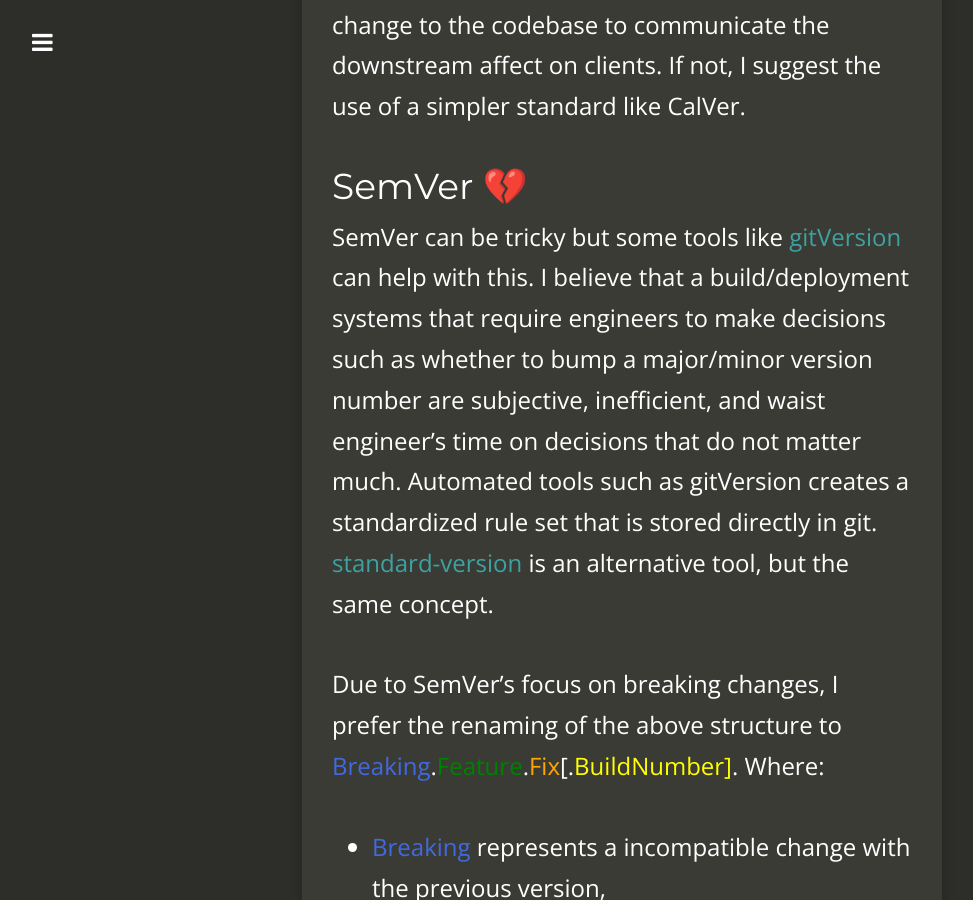
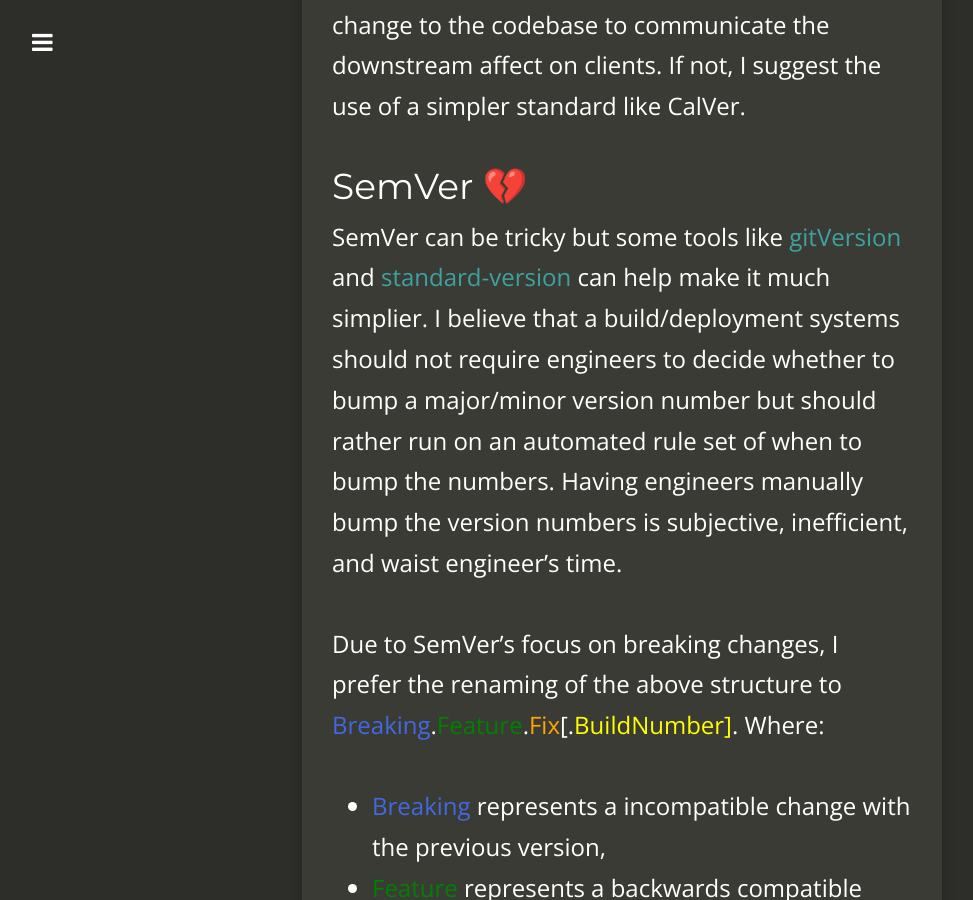
Before and after one commit to GitMje/gitmje.github.io, a Jekyll site: the page built from _posts/2021-12-16-git-version-numbering.md, in a window 1280 px wide and 900 px high, scrolled down 1187 px. Shown: the whole window, without its empty margins (18-991 px from the left). Built offline with Jekyll 4.4.1, drawn with Linux system fonts in a browser that asks for light colours; nearby versions of some CDN libraries.

Commit message:
Simplify language

```diff
--- a/_posts/2021-12-16-git-version-numbering.md
+++ b/_posts/2021-12-16-git-version-numbering.md
@@ -23,7 +23,7 @@ The decision criteria that I use is very simple, if the repository that you are
 
 ## SemVer 💔
 
-SemVer can be tricky but some tools like [gitVersion](https://github.com/GitTools/GitVersion) can help with this.  I believe that a build/deployment systems that require engineers to make decisions such as whether to bump a major/minor version number are subjective, inefficient, and waist engineer's time  on decisions that do not matter much.  Automated tools such as gitVersion creates a standardized rule set that is stored directly in git.  [standard-version](https://github.com/conventional-changelog/standard-version) is an alternative tool, but the same concept.
+SemVer can be tricky but some tools like [gitVersion](https://github.com/GitTools/GitVersion) and [standard-version](https://github.com/conventional-changelog/standard-version) can help make it much simplier.  I believe that a build/deployment systems should not require engineers to decide whether to bump a major/minor version number but should rather run on an automated rule set of when to bump the numbers.  Having engineers manually bump the version numbers is subjective, inefficient, and waist engineer's time.
 
 Due to SemVer's focus on breaking changes, I prefer the renaming of the above structure to <span style="color:royalblue">Breaking</span>.<span style="color:green">Feature</span>.<span style="color:orange">Fix</span>[.<span style="color:yellow">BuildNumber]</span>.  Where:
 -  <span style="color:royalblue">Breaking</span> represents a incompatible change with the previous version,
```
